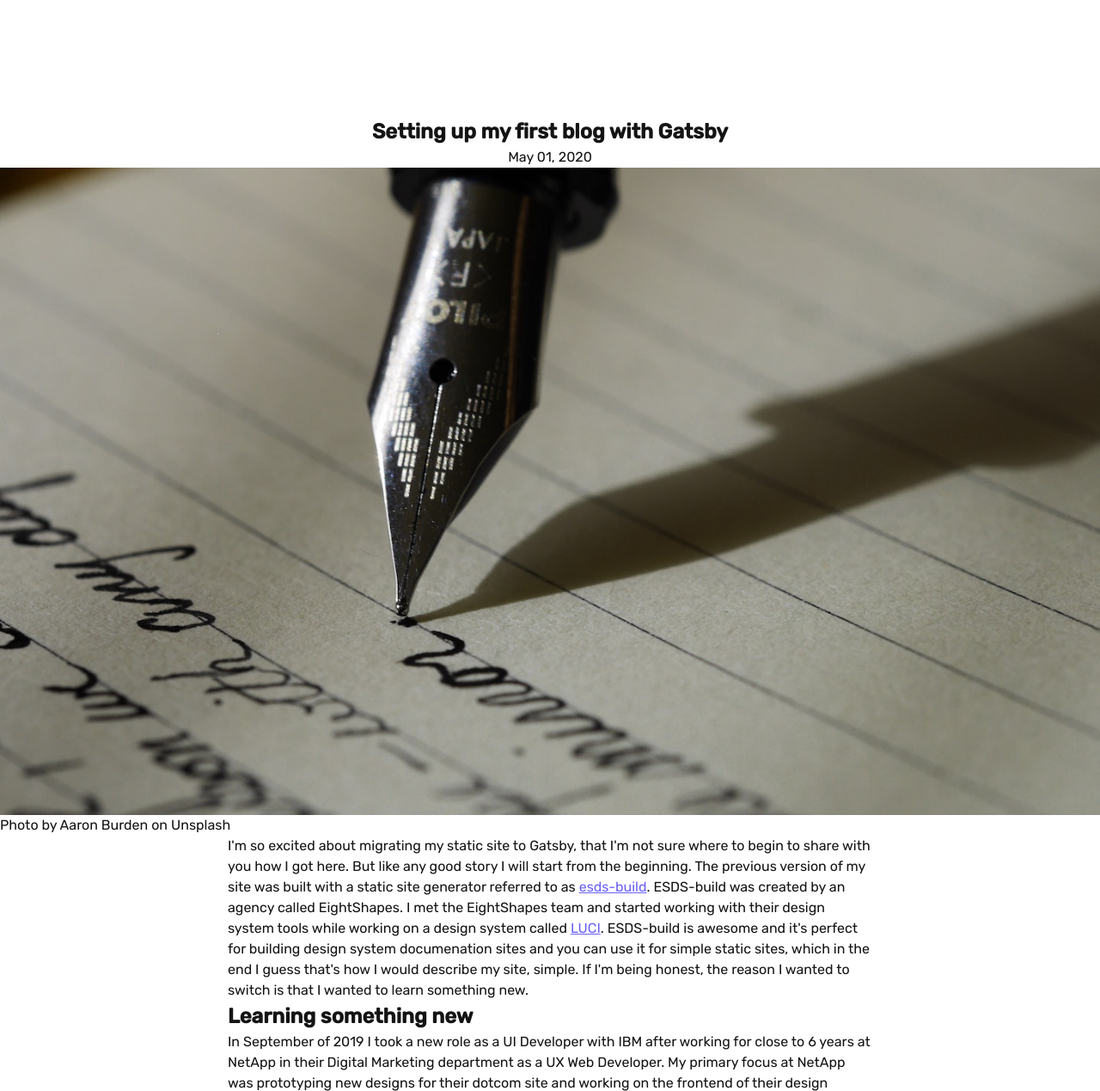
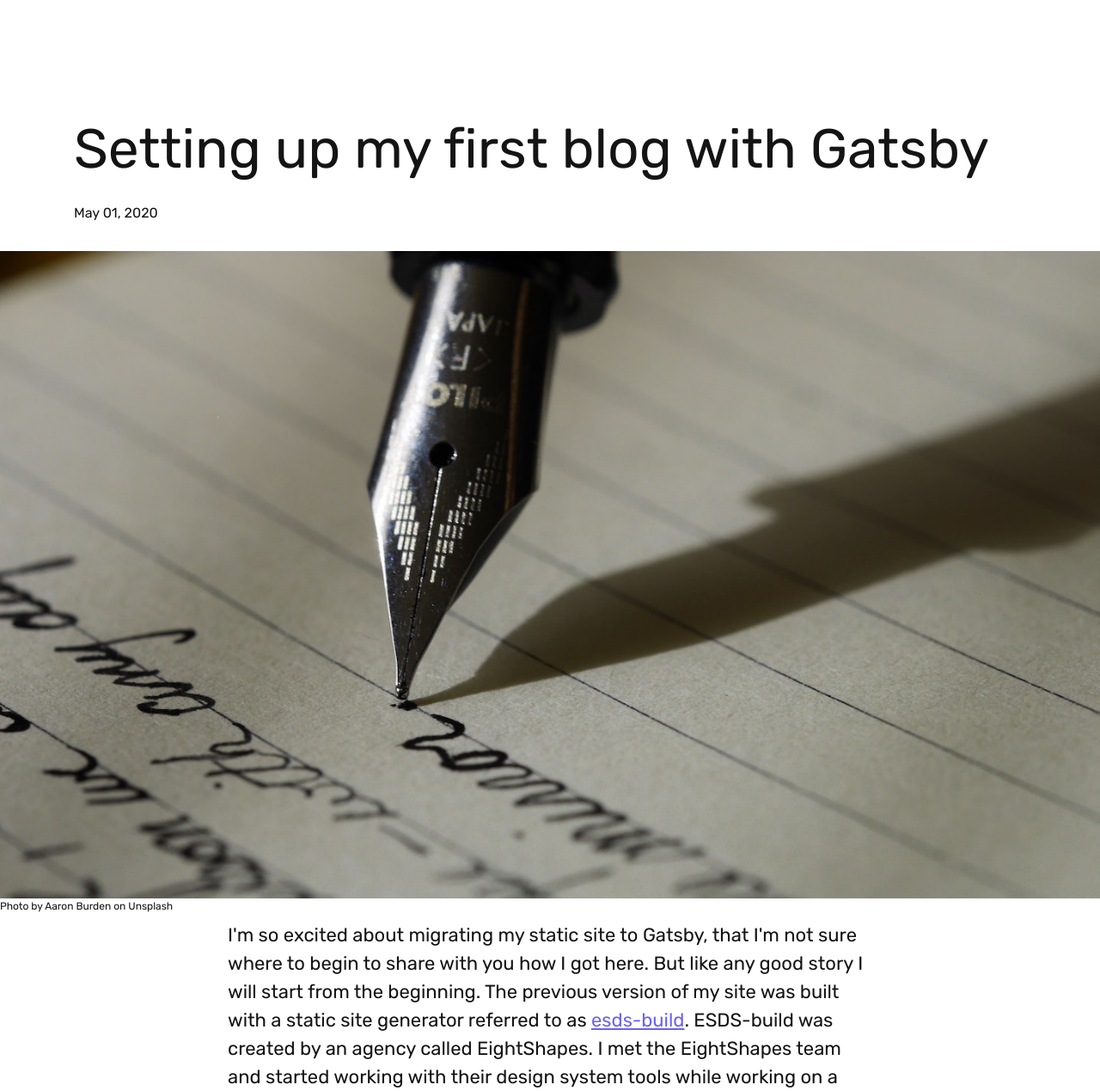
Before and after one commit to grataydesigns/jonri-codes, a Gatsby site: page /blog/2020/2020-05-01-hello-world/ in a window 1280 px wide. Shown: the part 59-1328 px from the top of the page at 86% size. Built offline with nearby package versions, Linux system fonts and the light colour scheme; Gatsby itself is replaced by a stand-in of ours.

Commit message:
setup for typography and markdown components

```diff
--- /dev/null
+++ b/gatsby-browser.js
@@ -0,0 +1,3 @@
+import wrapRoot from './src/utils/wrap-root-element';
+
+export const wrapRootElement = wrapRoot;
--- /dev/null
+++ b/src/components/MDXProvider/MDXProvider.js
@@ -0,0 +1,10 @@
+import React from 'react';
+import { MDXProvider as Provider } from '@mdx-js/react';
+
+import defaultComponents from './defaultComponents';
+
+function MDXProvider({ components = defaultComponents, element }) {
+  return <Provider components={components}>{element}</Provider>;
+}
+
+export default MDXProvider;
--- /dev/null
+++ b/src/components/MDXProvider/defaultComponents.js
@@ -0,0 +1,9 @@
+import { H1, H2, P } from '../markdown';
+
+const components = {
+  h1: H1,
+  h2: H2,
+  p: P,
+};
+
+export default components;
--- /dev/null
+++ b/src/components/Typography/BodyText.js
@@ -0,0 +1,18 @@
+import React from 'react';
+import styled from 'styled-components';
+import { BODY_TEXT_TYPE, SPACING_STACK } from '../utils/constants';
+
+const Paragraph = styled.p`
+  font-size: ${(props) => (props.type ? BODY_TEXT_TYPE[props.type] : null)};
+  line-height: var(--font-line-height-normal);
+  margin: ${(props) =>
+    props.gutterBottom ? SPACING_STACK[props.gutterBottom] : 0};
+`;
+
+export const BodyText = ({ children, type, gutterBottom }) => {
+  return (
+    <Paragraph type={type} gutterBottom={gutterBottom}>
+      {children}
+    </Paragraph>
+  );
+};
--- /dev/null
+++ b/src/components/Typography/Heading.js
@@ -0,0 +1,18 @@
+import React from 'react';
+import styled from 'styled-components';
+import { SPACING_STACK } from '../utils/constants';
+
+const Heading1 = styled.h1`
+  font-size: var(--font-size-heading-level-1);
+  font-weight: var(--font-weight-normal);
+  line-height: var(--font-line-height-headings);
+  margin: ${(props) =>
+    props.gutterBottom ? SPACING_STACK[props.gutterBottom] : 0};
+`;
+
+// define the styles for the rest of the headings, for example Heading2 - Heading6
+
+export const H1 = ({ children, gutterBottom }) => {
+  // const component = HEADING_TYPE_MAPPING[type]
+  return <Heading1 gutterBottom={gutterBottom}>{children}</Heading1>;
+};
--- a/src/components/layout.js
+++ b/src/components/layout.js
@@ -69,13 +69,13 @@ const GlobalStyles = createGlobalStyle`
     --color-action-disabled-on-dark: var(--color-neutral-40);
     --font-family-sans-serif: "Rubik", Arial, 'Helvetica Neue', Helvetica, sans-serif;
     --font-family-monospace: "Roboto Mono", monospace;
-    --font-size-heading-level-1: 3rem;
-    --font-size-heading-level-2: 2.375rem;
+    --font-size-heading-level-1: 2.25rem;
+    --font-size-heading-level-2: 1.75rem;
     --font-size-heading-level-3: 1.875rem;
     --font-size-heading-level-4: 1.625rem;
     --font-size-heading-level-5: 2rem;
     --font-size-heading-level-6: 1.5rem;
-    --font-size-text-lg: 1.25rem;
+    --font-size-text-lg: 1.125rem;
     --font-size-text-md: 1rem;
     --font-size-text-sm: 0.75rem;
     --font-weight-normal: 400;
@@ -123,16 +123,18 @@ const GlobalStyles = createGlobalStyle`
     --size-icon-md: 1.25rem;
     --size-icon-lg: 1.5rem;
     @media ${breakpoint.tablet} {
-        --font-size-heading-level-1: 3.75rem;
-        --font-size-heading-level-2: 3rem;
+        --font-size-heading-level-1: 3rem;
+        --font-size-heading-level-2: 2.375rem;
         --font-size-heading-level-3: 2.375rem;
         --font-size-heading-level-4: 2rem;
+        --font-size-text-lg: 1.3125rem;
     }
     @media ${breakpoint.laptop} {
-        --font-size-heading-level-1: 4.75rem;
-        --font-size-heading-level-2: 3.75rem;
+        --font-size-heading-level-1: 4rem;
+        --font-size-heading-level-2: 2.8125rem;
         --font-size-heading-level-3: 3rem;
         --font-size-heading-level-4: 2.5rem;
+        --font-size-text-lg: 1.375rem;
     }
   }
 
--- /dev/null
+++ b/src/components/markdown/H1.js
@@ -0,0 +1,14 @@
+import React from 'react';
+import styled from 'styled-components';
+
+const Heading1 = styled.h1`
+  font-size: var(--font-size-heading-level-1);
+  font-weight: var(--font-weight-normal);
+  margin: var(--space-stack-1-and-half-x);
+`;
+
+function H1({ children, ...props }) {
+  return <Heading1 {...props}>{children}</Heading1>;
+}
+
+export default H1;
--- /dev/null
+++ b/src/components/markdown/H2.js
@@ -0,0 +1,14 @@
+import React from 'react';
+import styled from 'styled-components';
+
+const Heading2 = styled.h2`
+  font-size: var(--font-size-heading-level-2);
+  font-weight: var(--font-weight-normal);
+  margin: var(--space-stack-1-and-half-x);
+`;
+
+function H2({ children, ...props }) {
+  return <Heading2 {...props}>{children}</Heading2>;
+}
+
+export default H2;
--- /dev/null
+++ b/src/components/markdown/P.js
@@ -0,0 +1,13 @@
+import React from 'react';
+import styled from 'styled-components';
+
+const Paragraph = styled.p`
+  font-size: var(--font-size-text-lg);
+  margin: var(--space-stack-1-and-half-x);
+`;
+
+function P({ children, ...props }) {
+  return <Paragraph {...props}>{children}</Paragraph>;
+}
+
+export default P;
--- /dev/null
+++ b/src/components/markdown/index.js
@@ -0,0 +1,3 @@
+export { default as H1 } from './H1';
+export { default as H2 } from './H2';
+export { default as P } from './P';
--- /dev/null
+++ b/src/components/utils/constants.js
@@ -0,0 +1,19 @@
+export const BODY_TEXT_TYPE = {
+  sm: `var(--font-size-text-sm)`,
+  md: `var(--font-size-text-md)`,
+  lg: `var(--font-size-text-lg)`,
+};
+
+// define the HEADING_TYPE_MAPPING object
+
+export const SPACING_STACK = {
+  1: `var(--space-stack-eigth-x)`,
+  2: `var(--space-stack-quarter-x)`,
+  3: `var(--space-stack-half-x)`,
+  4: `var(--space-stack-three-quarter-x)`,
+  5: `var(--space-stack-1-x)`,
+  6: `var(--space-stack-1-and-half-x)`,
+  7: `var(--space-stack-2-x)`,
+  8: `var(--space-stack-3-x)`,
+  9: `var(--space-stack-4-x)`,
+};
--- a/src/templates/blogPostTemplate.js
+++ b/src/templates/blogPostTemplate.js
@@ -4,10 +4,12 @@ import { GatsbyImage, getImage } from 'gatsby-plugin-image';
 import styled from 'styled-components';
 import { MDXRenderer } from 'gatsby-plugin-mdx';
 import { Container } from '../components/grid';
+import { BodyText } from '../components/Typography/BodyText';
+import { H1 } from '../components/Typography/Heading';
 import { Layout } from '../components/layout';
 
 const ArticleHeader = styled.header`
-  text-align: center;
+  margin: var(--space-stack-2-x);
 `;
 
 const ArticleBody = styled.div`
@@ -24,12 +26,14 @@ const BlogPostTemplate = ({ data }) => {
       <article>
         <ArticleHeader>
           <Container>
-            <h1>{frontmatter.title}</h1>
-            <p>{frontmatter.date}</p>
+            <H1 gutterBottom={6}>{frontmatter.title}</H1>
+            <BodyText type="md">{frontmatter.date}</BodyText>
           </Container>
         </ArticleHeader>
         <GatsbyImage image={image} />
-        <p>{frontmatter.photographer}</p>
+        <BodyText type="sm" gutterBottom={3}>
+          {frontmatter.photographer}
+        </BodyText>
         <ArticleBody>
           <MDXRenderer>{body}</MDXRenderer>
         </ArticleBody>
--- /dev/null
+++ b/src/utils/wrap-root-element.js
@@ -0,0 +1,8 @@
+import React from 'react';
+import MDXProvider from '../components/MDXProvider/MDXProvider';
+
+function wrapRootElement({ element }) {
+  return <MDXProvider element={element} />;
+}
+
+export default wrapRootElement;
```
Also changed, not shown: gatsby-node.js (+12 -0 lines), package.json (+11 -0 lines), 1 other file.
